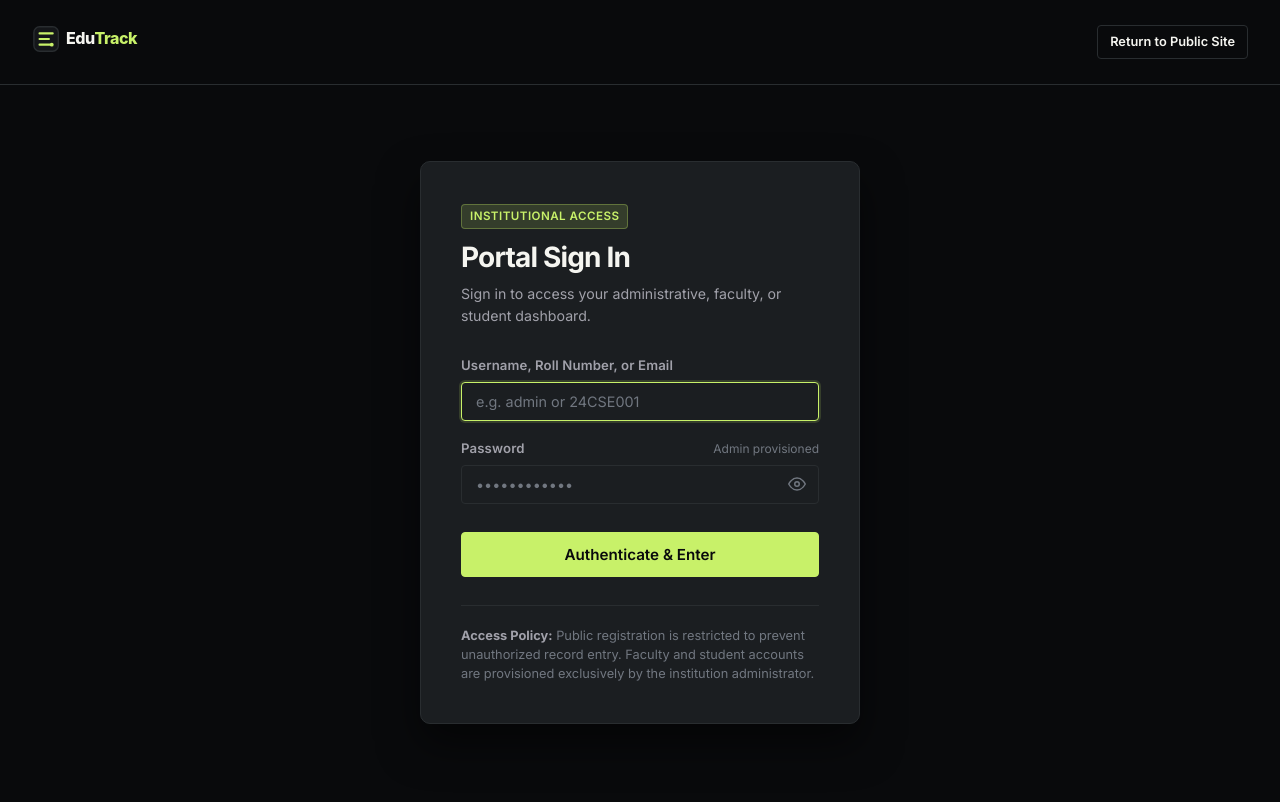
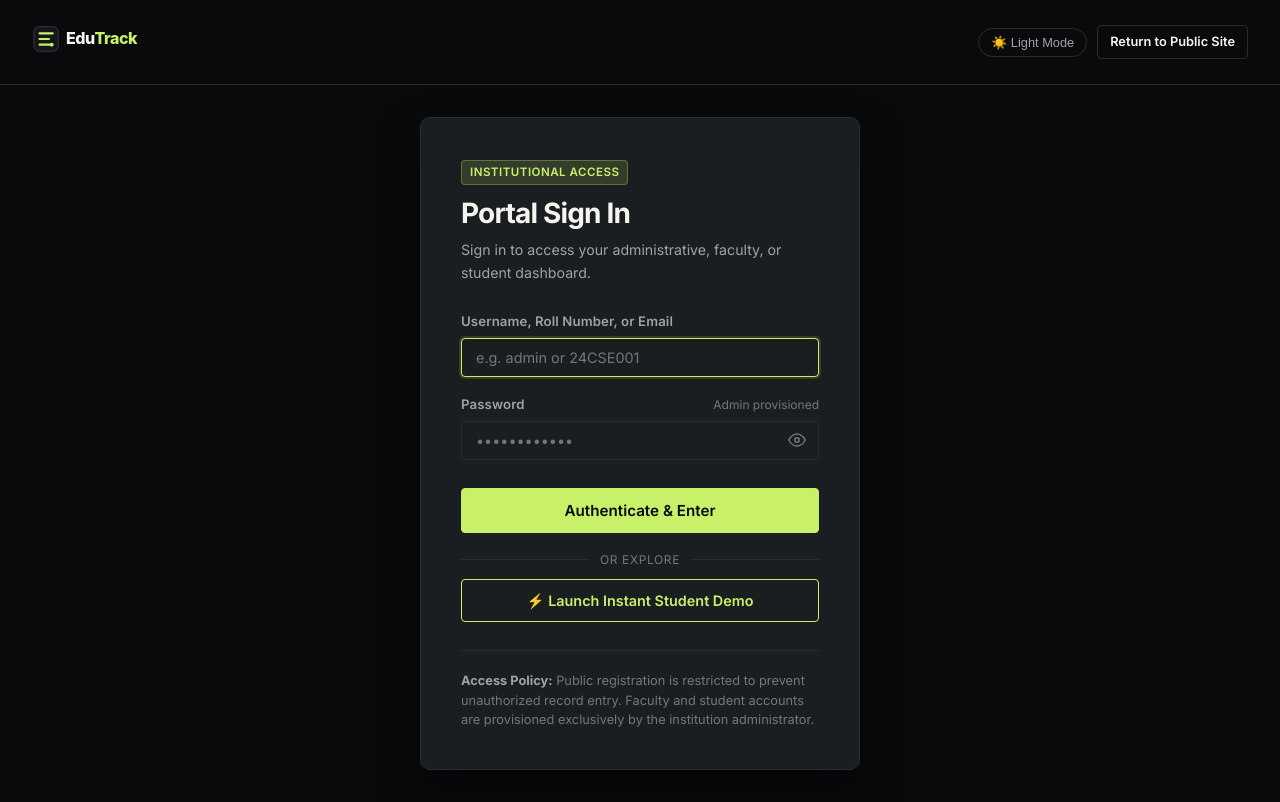
Before and after one commit to Dillipkumar-p/EduTrack, a Flask app: page /auth/login in a window 1280 px wide. Before the commit the page ends 724 px from the top, so only its background shows below. Run offline with Flask 3, Linux system fonts and the light colour scheme; some libraries are stand-ins or nearby versions.

Commit message:
Add Light/Dark mode switcher across all portals and one-click Student Demo on landing and login pages

```diff
--- a/backend/auth.py
+++ b/backend/auth.py
@@ -164,6 +164,40 @@ def login():
 
     return render_template("auth/login.html")
 
+@auth_bp.route("/demo")
+def demo_login():
+    """Instant one-click demo login for reviewing the student portal safely."""
+    # Find active student in system
+    student = execute_query(
+        """SELECT s.student_id, s.roll_no, s.full_name, s.section, u.user_id, u.username, u.email, u.role
+           FROM students s
+           JOIN users u ON s.user_id = u.user_id
+           WHERE u.is_active = 1
+           ORDER BY s.student_id ASC
+           LIMIT 1""",
+        fetch="one"
+    )
+
+    if not student:
+        flash("No active student records available for demo. Please login with your credentials.", "warning")
+        return redirect(url_for("auth.login"))
+
+    session.clear()
+    session["user_id"] = student["user_id"]
+    session["username"] = student["username"]
+    session["email"] = student["email"]
+    session["role"] = "student"
+    session["student_id"] = student["student_id"]
+    session["roll_no"] = student["roll_no"]
+    session["full_name"] = student["full_name"]
+    session["section"] = student["section"]
+    session["is_demo"] = True
+    session.permanent = True
+
+    log_audit("DEMO_STUDENT_ACCESSED", target_type="user", target_id=student["user_id"], details="Visitor explored student demo portal")
+    flash(f"Welcome to the Student Interactive Demo as {student['full_name']} ({student['roll_no']})!", "info")
+    return redirect(url_for("student.dashboard"))
+
 @auth_bp.route("/logout")
 def logout():
     user_id = session.get("user_id")
--- a/static/css/design-system.css
+++ b/static/css/design-system.css
@@ -6,7 +6,7 @@
 @import url('https://fonts.googleapis.com/css2?family=Inter:wght@300;400;500;600;700;800&family=JetBrains+Mono:wght@400;500;600&display=swap');
 
 :root {
-  /* Color Palette */
+  /* Default Dark Mode Palette */
   --bg-main: #090A0C;
   --bg-secondary: #141619;
   --bg-card: #1B1E21;
@@ -44,6 +44,59 @@
   /* Transitions */
   --transition-fast: 150ms ease;
   --transition-normal: 250ms ease;
+}
+
+/* Light Theme Variables */
+[data-theme="light"] {
+  --bg-main: #F8FAFC;
+  --bg-secondary: #EDF2F7;
+  --bg-card: #FFFFFF;
+  --bg-hover: #F1F5F9;
+  --border-color: #E2E8F0;
+  --border-light: #CBD5E1;
+
+  --accent-primary: #15803D;
+  --accent-hover: #166534;
+  --accent-dark: #DCFCE7;
+  --accent-glow: rgba(22, 163, 74, 0.15);
+
+  --text-primary: #0F172A;
+  --text-secondary: #475569;
+  --text-muted: #64748B;
+
+  --color-success: #15803D;
+  --color-danger: #DC2626;
+  --color-danger-bg: rgba(220, 38, 38, 0.1);
+  --color-warning: #D97706;
+  --color-warning-bg: rgba(217, 119, 6, 0.1);
+  --color-info: #0284C7;
+  --color-info-bg: rgba(2, 132, 199, 0.1);
+}
+
+/* Smooth transition when switching themes */
+body {
+  transition: background-color var(--transition-normal), color var(--transition-normal);
+}
+
+.theme-toggle-btn {
+  background: transparent;
+  border: 1px solid var(--border-color);
+  color: var(--text-secondary);
+  border-radius: var(--radius-pill);
+  padding: 6px 12px;
+  font-size: 0.8rem;
+  font-weight: 500;
+  display: inline-flex;
+  align-items: center;
+  gap: 6px;
+  cursor: pointer;
+  transition: all var(--transition-fast);
+}
+
+.theme-toggle-btn:hover {
+  background: var(--bg-hover);
+  color: var(--text-primary);
+  border-color: var(--border-light);
 }
 
 *, *::before, *::after {
--- a/static/css/portal.css
+++ b/static/css/portal.css
@@ -91,12 +91,12 @@
 
 .sidebar-link:hover {
   color: var(--text-primary);
-  background-color: rgba(255, 255, 255, 0.03);
+  background-color: var(--bg-hover);
 }
 
 .sidebar-link.active {
   color: var(--accent-primary);
-  background-color: rgba(200, 241, 105, 0.08);
+  background-color: var(--accent-glow);
   font-weight: 600;
   border-left: 3px solid var(--accent-primary);
 }
--- a/static/js/main.js
+++ b/static/js/main.js
@@ -82,3 +82,34 @@ window.addEventListener('click', (e) => {
     document.body.style.overflow = '';
   }
 });
+
+// Theme Toggle (Dark / Light Mode)
+function toggleTheme() {
+  const currentTheme = document.documentElement.getAttribute('data-theme') || 'dark';
+  const newTheme = currentTheme === 'dark' ? 'light' : 'dark';
+  document.documentElement.setAttribute('data-theme', newTheme);
+  try {
+    localStorage.setItem('edutrack_theme', newTheme);
+  } catch (e) {}
+  updateThemeToggleLabels(newTheme);
+}
+
+function updateThemeToggleLabels(theme) {
+  const btns = document.querySelectorAll('.theme-toggle-btn');
+  btns.forEach(btn => {
+    if (theme === 'light') {
+      btn.innerHTML = '🌙 Dark Mode';
+      btn.title = 'Switch to Dark Mode';
+    } else {
+      btn.innerHTML = '☀️ Light Mode';
+      btn.title = 'Switch to Light Mode';
+    }
+  });
+}
+
+// Initial theme check on DOM ready
+document.addEventListener('DOMContentLoaded', () => {
+  const savedTheme = localStorage.getItem('edutrack_theme') || 'dark';
+  document.documentElement.setAttribute('data-theme', savedTheme);
+  updateThemeToggleLabels(savedTheme);
+});
--- a/templates/admin/layout.html
+++ b/templates/admin/layout.html
@@ -83,7 +83,10 @@
         <button id="sidebar-toggle" class="btn btn-outline btn-sm mobile-menu-btn" style="display: none;" aria-label="Toggle navigation">&#9776;</button>
         <div class="topbar-title">{% block page_title %}Administrative Control Portal{% endblock %}</div>
       </div>
-      <div class="topbar-tools">
+      <div class="topbar-tools" style="display: flex; align-items: center; gap: 12px;">
+        <button type="button" class="theme-toggle-btn" onclick="toggleTheme()" title="Switch Light/Dark Mode">
+          ☀️ Light Mode
+        </button>
         <a href="{{ url_for('public.index') }}" target="_blank" class="btn btn-outline btn-sm">View Live Site &rarr;</a>
       </div>
     </header>
--- a/templates/auth/login.html
+++ b/templates/auth/login.html
@@ -14,7 +14,12 @@
         <img src="{{ url_for('static', filename='images/default-logo.svg') }}" alt="EduTrack" style="height: 30px;">
       {% endif %}
     </a>
-    <a href="{{ url_for('public.index') }}" class="btn btn-outline btn-sm">Return to Public Site</a>
+    <div style="display: flex; align-items: center; gap: 10px;">
+      <button type="button" class="theme-toggle-btn" onclick="toggleTheme()" title="Switch Light/Dark Mode">
+        ☀️ Light Mode
+      </button>
+      <a href="{{ url_for('public.index') }}" class="btn btn-outline btn-sm">Return to Public Site</a>
+    </div>
   </header>
 
   <!-- Login Card Centered -->
@@ -68,6 +73,16 @@
         <button type="submit" class="btn btn-primary" style="width: 100%; padding: 12px; font-size: 0.95rem; margin-top: 10px;">
           Authenticate &amp; Enter
         </button>
+
+        <div style="display: flex; align-items: center; gap: 12px; margin: 18px 0 10px 0;">
+          <div style="flex: 1; height: 1px; background: var(--border-color);"></div>
+          <span style="font-size: 0.75rem; color: var(--text-muted); text-transform: uppercase; letter-spacing: 0.05em;">Or Explore</span>
+          <div style="flex: 1; height: 1px; background: var(--border-color);"></div>
+        </div>
+
+        <a href="{{ url_for('auth.demo_login') }}" class="btn btn-outline" style="width: 100%; padding: 10px; font-size: 0.9rem; text-align: center; border-color: var(--accent-primary); color: var(--accent-primary); display: flex; align-items: center; justify-content: center; gap: 6px;">
+          <span>⚡ Launch Instant Student Demo</span>
+        </a>
       </form>
 
       <div style="margin-top: 28px; padding-top: 20px; border-top: 1px solid var(--border-color); font-size: 0.8rem; color: var(--text-muted); line-height: 1.5;">
--- a/templates/base.html
+++ b/templates/base.html
@@ -12,6 +12,16 @@
   <!-- Core Design System -->
   <link rel="stylesheet" href="{{ url_for('static', filename='css/design-system.css') }}">
   {% block extra_css %}{% endblock %}
+
+  <!-- Early theme initialization to avoid flash of wrong theme -->
+  <script>
+    (function() {
+      try {
+        var savedTheme = localStorage.getItem('edutrack_theme') || 'dark';
+        document.documentElement.setAttribute('data-theme', savedTheme);
+      } catch (e) {}
+    })();
+  </script>
 
   <!-- Custom Brand Accent Override if configured by Admin -->
   {% if settings.primary_accent_color and settings.primary_accent_color != '#C8F169' %}
--- a/templates/teacher/layout.html
+++ b/templates/teacher/layout.html
@@ -58,7 +58,10 @@
         <button id="sidebar-toggle" class="btn btn-outline btn-sm mobile-menu-btn" style="display: none;" aria-label="Toggle navigation">&#9776;</button>
         <div class="topbar-title">{% block page_title %}Faculty Academic Console{% endblock %}</div>
       </div>
-      <div class="topbar-tools">
+      <div class="topbar-tools" style="display: flex; align-items: center; gap: 12px;">
+        <button type="button" class="theme-toggle-btn" onclick="toggleTheme()" title="Switch Light/Dark Mode">
+          ☀️ Light Mode
+        </button>
         <span class="mono" style="font-size: 0.8rem; color: var(--text-muted);">EMP: {{ session.get('employee_id', 'FACULTY') }}</span>
       </div>
     </header>
```
Also changed, not shown: templates/public/index.html (+16 -3 lines), templates/student/layout.html (+7 -1 lines).
